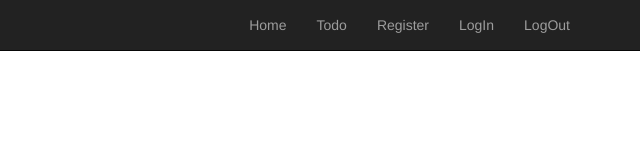
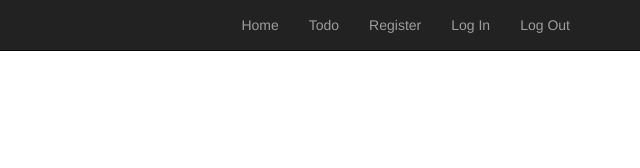
Before and after one commit to brendanjgreene/AngularToDo, a website: page index.html in a window 1280 px wide. Shown: the full height of the page, 640-1280 px from the left. Drawn offline with nearby package versions, Linux system fonts and the light colour scheme; some packages are replaced by stand-ins of ours; a script that the page names is missing.

Commit message:
spaces in log in and log out added to nav bar

```diff
--- a/index.html
+++ b/index.html
@@ -24,8 +24,8 @@
                 <li><a href="#/">Home</a></li>
                 <li><a href="#/todo">Todo</a></li>
                 <li><a href="#/accounts/register">Register</a></li>
-                <li><a href="#/accounts/logIn">LogIn</a></li>
-                <li><a href="#/accounts/logOut">LogOut</a></li>
+                <li><a href="#/accounts/logIn">Log In</a></li>
+                <li><a href="#/accounts/logOut">Log Out</a></li>
             </ul>
         </div>
     </nav>
```
